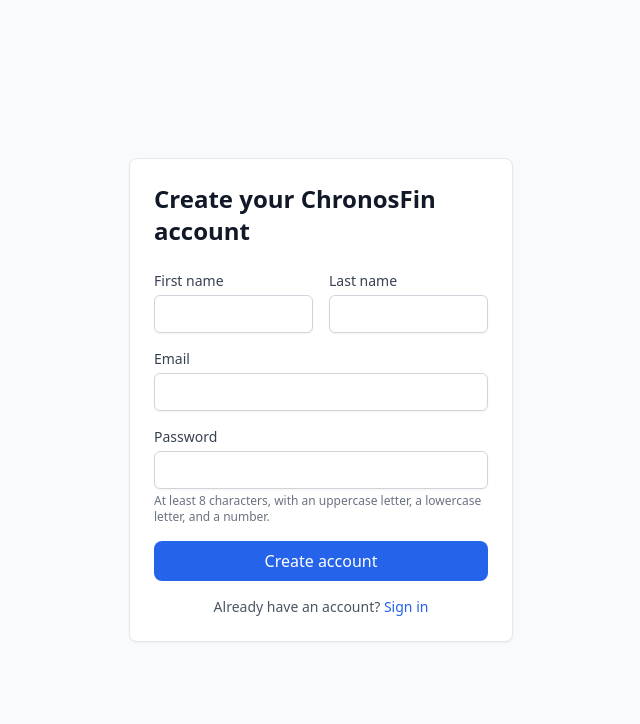
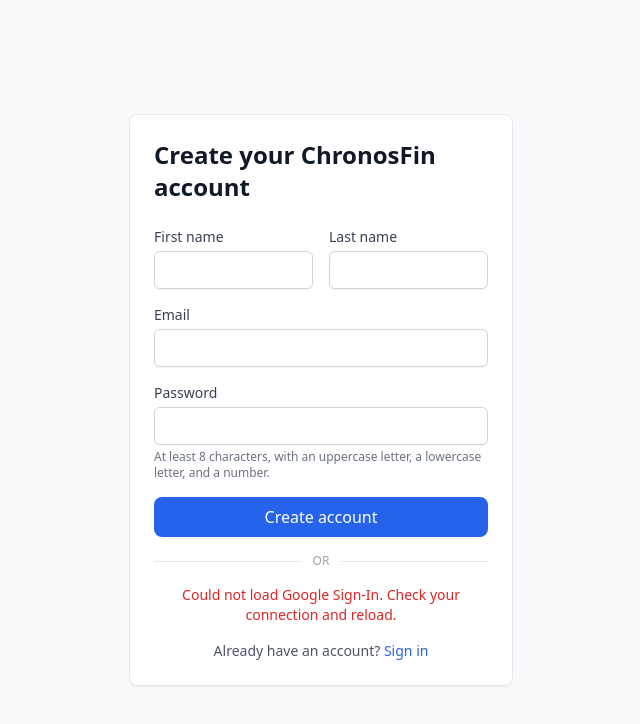
Before and after one commit to myst9811/FinanceFlow, a React (Vite) app in the folder frontend/: page /register in a window 1280 px wide. Shown: the top 724 px of the page, without its empty margins (319-959 px from the left). Built offline with nearby package versions, Linux system fonts and the light colour scheme; no server answers.

Commit message:
Add Google Sign-In option to Login and Register pages

```diff
--- a/frontend/src/pages/Login.tsx
+++ b/frontend/src/pages/Login.tsx
@@ -2,9 +2,10 @@
 import { Link, useNavigate } from 'react-router-dom';
 import { AxiosError } from 'axios';
 import { useAuth } from '../hooks/useAuth';
+import GoogleSignInButton from '../components/auth/GoogleSignInButton';
 
 const Login = () => {
-  const { login } = useAuth();
+  const { login, loginWithGoogle } = useAuth();
   const navigate = useNavigate();
   const [email, setEmail] = useState('');
   const [password, setPassword] = useState('');
@@ -24,6 +25,17 @@
       setError(message);
     } finally {
       setSubmitting(false);
+    }
+  };
+
+  const handleGoogleCredential = async (credential: string) => {
+    setError(null);
+    try {
+      await loginWithGoogle(credential);
+      navigate('/');
+    } catch (err) {
+      const message = (err as AxiosError<{ error: string }>).response?.data?.error || 'Sign-in failed';
+      setError(message);
     }
   };
 
@@ -70,6 +82,14 @@
           </button>
         </form>
 
+        <div className="my-4 flex items-center gap-3 text-xs text-gray-400">
+          <div className="h-px flex-1 bg-gray-200" />
+          OR
+          <div className="h-px flex-1 bg-gray-200" />
+        </div>
+
+        <GoogleSignInButton onCredential={handleGoogleCredential} />
+
         <p className="mt-4 text-center text-sm text-gray-600">
           Don't have an account?{' '}
           <Link to="/register" className="font-medium text-primary-600 hover:text-primary-700">
--- a/frontend/src/pages/Register.tsx
+++ b/frontend/src/pages/Register.tsx
@@ -2,9 +2,10 @@
 import { Link, useNavigate } from 'react-router-dom';
 import { AxiosError } from 'axios';
 import { useAuth } from '../hooks/useAuth';
+import GoogleSignInButton from '../components/auth/GoogleSignInButton';
 
 const Register = () => {
-  const { register } = useAuth();
+  const { register, loginWithGoogle } = useAuth();
   const navigate = useNavigate();
   const [firstName, setFirstName] = useState('');
   const [lastName, setLastName] = useState('');
@@ -26,6 +27,17 @@
       setError(message);
     } finally {
       setSubmitting(false);
+    }
+  };
+
+  const handleGoogleCredential = async (credential: string) => {
+    setError(null);
+    try {
+      await loginWithGoogle(credential);
+      navigate('/');
+    } catch (err) {
+      const message = (err as AxiosError<{ error: string }>).response?.data?.error || 'Sign-in failed';
+      setError(message);
     }
   };
 
@@ -105,6 +117,14 @@
           </button>
         </form>
 
+        <div className="my-4 flex items-center gap-3 text-xs text-gray-400">
+          <div className="h-px flex-1 bg-gray-200" />
+          OR
+          <div className="h-px flex-1 bg-gray-200" />
+        </div>
+
+        <GoogleSignInButton onCredential={handleGoogleCredential} />
+
         <p className="mt-4 text-center text-sm text-gray-600">
           Already have an account?{' '}
           <Link to="/login" className="font-medium text-primary-600 hover:text-primary-700">
```
